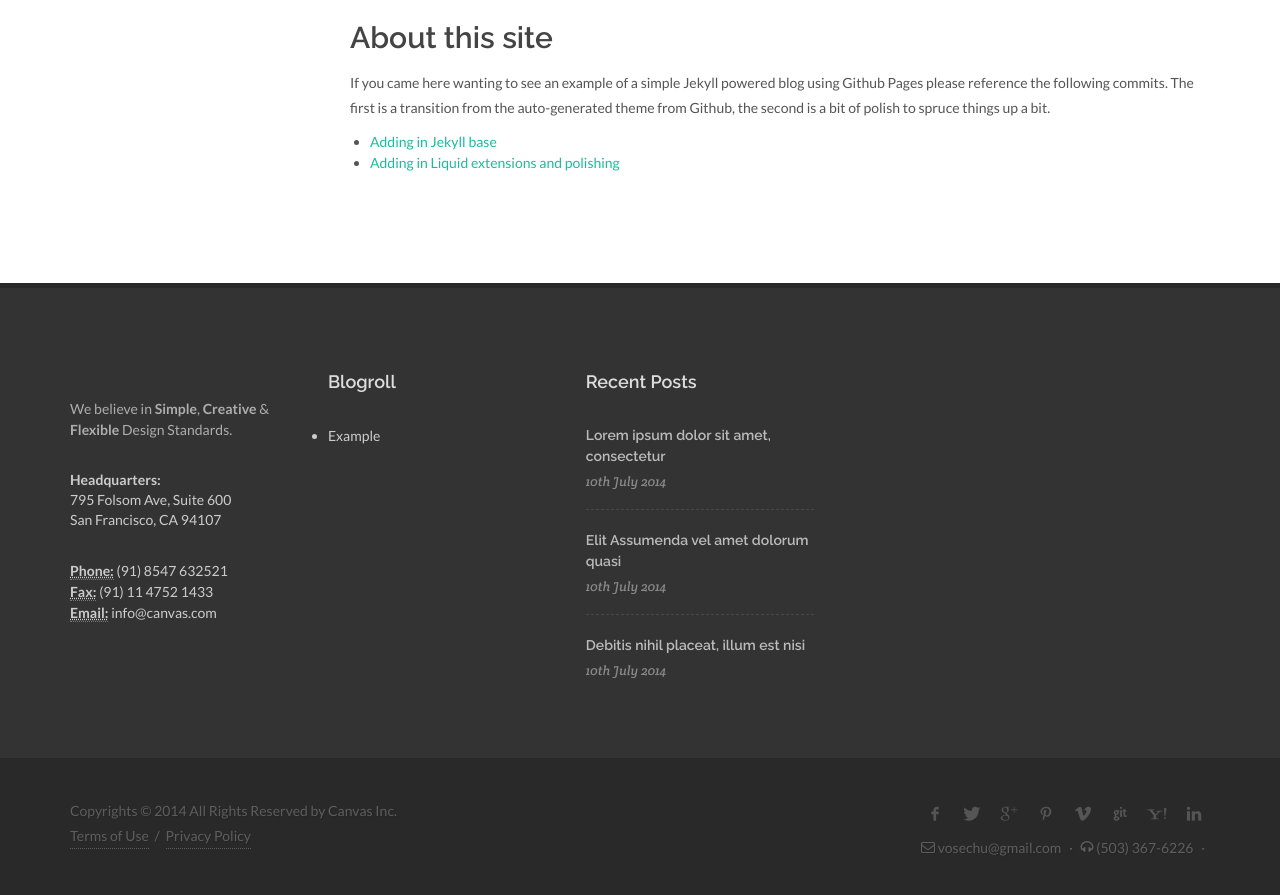
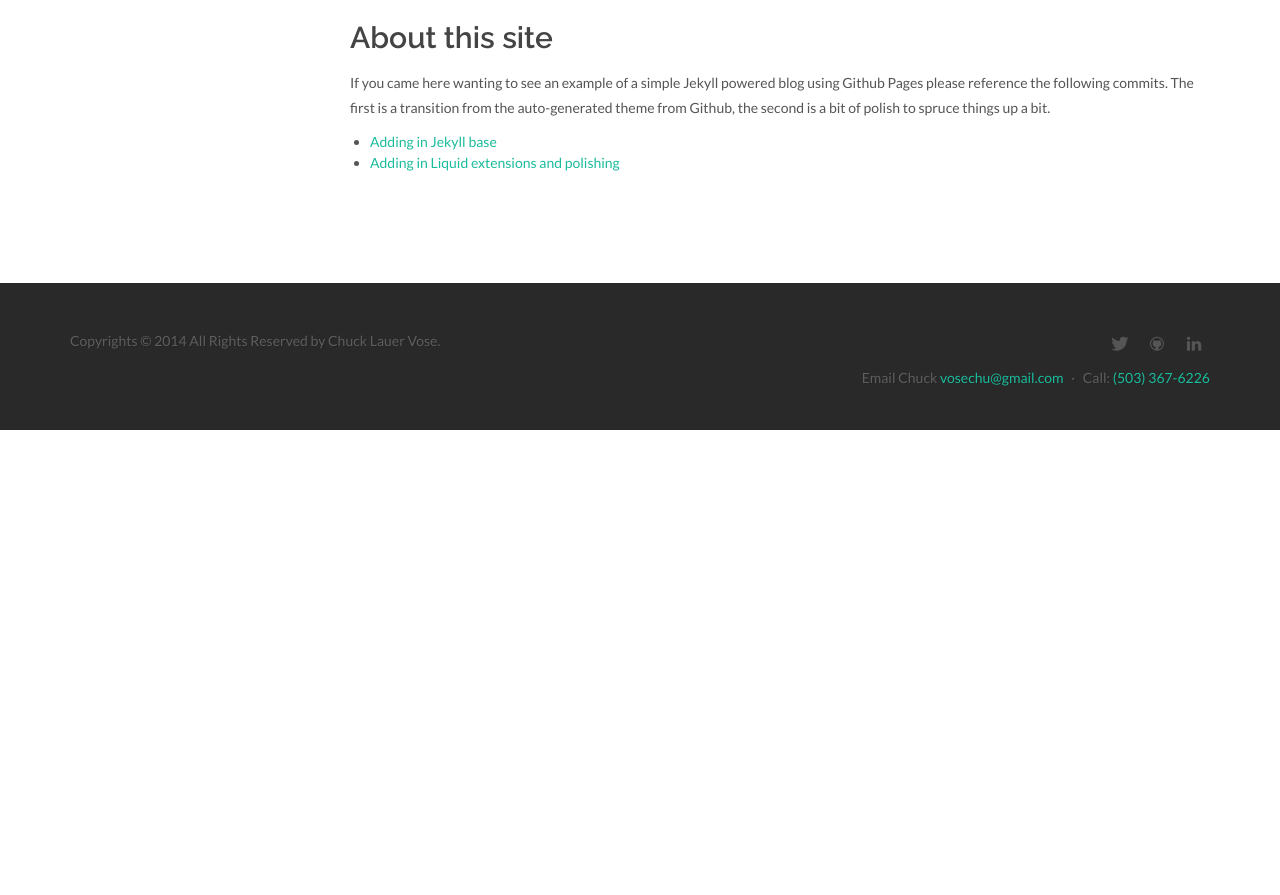
Before and after one commit to vosechu/vosechu.github.io, a Jekyll site: the page built from index.html, in a window 1280 px wide and 900 px high, scrolled down 716 px. Shown: the top 895 px of the window. Built offline with Jekyll 4.4.1, drawn with Linux system fonts in a browser that asks for light colours; Markdown is read by kramdown in place of the engine named in the settings; after the commit the page ends 1146 px from its top, so only the background shows below that.

Commit message:
update footer

```diff
--- a/_layouts/default.html
+++ b/_layouts/default.html
@@ -95,125 +95,29 @@
     </section><!-- #content end -->
     <!-- Footer ============================================= -->
     <footer id="footer" class="dark">
-      <div class="container">
-        <!-- Footer Widgets ============================================= -->
-        <div class="footer-widgets-wrap clearfix">
-          <div class="col_two_third">
-            <div class="col_one_third">
-              <div class="widget clearfix">
-                <img src="" alt="" class="footer-logo">
-                <p>We believe in <strong>Simple</strong>, <strong>Creative</strong> &amp; <strong>Flexible</strong> Design Standards.</p>
-                <div>
-                  <address>
-                    <strong>Headquarters:</strong><br>
-                    795 Folsom Ave, Suite 600<br>
-                    San Francisco, CA 94107<br>
-                  </address>
-                  <abbr title="Phone Number"><strong>Phone:</strong></abbr> (91) 8547 632521<br>
-                  <abbr title="Fax"><strong>Fax:</strong></abbr> (91) 11 4752 1433<br>
-                  <abbr title="Email Address"><strong>Email:</strong></abbr> info@canvas.com
-                </div>
-              </div>
-            </div>
-            <div class="col_one_third">
-              <div class="widget clearfix">
-                <h4>Blogroll</h4>
-                <ul>
-                  <li><a href="http://example.com/">Example</a></li>
-                </ul>
-              </div>
-            </div>
-            <div class="col_one_third col_last">
-              <div class="widget clearfix">
-                <h4>Recent Posts</h4>
-                <div id="post-list-footer">
-                  <div class="spost clearfix">
-                    <div class="entry-c">
-                      <div class="entry-title">
-                        <h4><a href="#">Lorem ipsum dolor sit amet, consectetur</a></h4>
-                      </div>
-                      <ul class="entry-meta">
-                        <li>10th July 2014</li>
-                      </ul>
-                    </div>
-                  </div>
-                  <div class="spost clearfix">
-                    <div class="entry-c">
-                      <div class="entry-title">
-                        <h4><a href="#">Elit Assumenda vel amet dolorum quasi</a></h4>
-                      </div>
-                      <ul class="entry-meta">
-                        <li>10th July 2014</li>
-                      </ul>
-                    </div>
-                  </div>
-                  <div class="spost clearfix">
-                    <div class="entry-c">
-                      <div class="entry-title">
-                        <h4><a href="#">Debitis nihil placeat, illum est nisi</a></h4>
-                      </div>
-                      <ul class="entry-meta">
-                        <li>10th July 2014</li>
-                      </ul>
-                    </div>
-                  </div>
-                </div>
-              </div>
-            </div>
-          </div>
-          <div class="col_one_third col_last">
-            <div class="widget clearfix" style="margin-bottom: -20px;">
-              <div class="row">
-
-              </div>
-            </div>
-          </div>
-        </div><!-- .footer-widgets-wrap end -->
-      </div>
       <!-- Copyrights ============================================= -->
       <div id="copyrights">
         <div class="container clearfix">
           <div class="col_half">
-            Copyrights &copy; 2014 All Rights Reserved by Canvas Inc.<br>
-            <div class="copyright-links"><a href="#">Terms of Use</a> / <a href="#">Privacy Policy</a></div>
+            Copyrights &copy; 2014 All Rights Reserved by Chuck Lauer Vose.<br>
           </div>
           <div class="col_half col_last tright">
             <div class="fright clearfix">
-              <a href="#" class="social-icon si-small si-borderless si-facebook">
-                <i class="icon-facebook"></i>
-                <i class="icon-facebook"></i>
-              </a>
-              <a href="#" class="social-icon si-small si-borderless si-twitter">
+              <a href="http://twitter.com/vosechu" class="social-icon si-small si-borderless si-twitter">
                 <i class="icon-twitter"></i>
                 <i class="icon-twitter"></i>
               </a>
-              <a href="#" class="social-icon si-small si-borderless si-gplus">
-                <i class="icon-gplus"></i>
-                <i class="icon-gplus"></i>
+              <a href="http://github.com/vosechu" class="social-icon si-small si-borderless si-github">
+                <i class="icon-github-circled"></i>
+                <i class="icon-github-circled"></i>
               </a>
-              <a href="#" class="social-icon si-small si-borderless si-pinterest">
-                <i class="icon-pinterest"></i>
-                <i class="icon-pinterest"></i>
-              </a>
-              <a href="#" class="social-icon si-small si-borderless si-vimeo">
-                <i class="icon-vimeo"></i>
-                <i class="icon-vimeo"></i>
-              </a>
-              <a href="#" class="social-icon si-small si-borderless si-github">
-                <i class="icon-github"></i>
-                <i class="icon-github"></i>
-              </a>
-              <a href="#" class="social-icon si-small si-borderless si-yahoo">
-                <i class="icon-yahoo"></i>
-                <i class="icon-yahoo"></i>
-              </a>
-              <a href="#" class="social-icon si-small si-borderless si-linkedin">
+              <a href="http://linkedin.com/in/vosechu" class="social-icon si-small si-borderless si-linkedin">
                 <i class="icon-linkedin"></i>
                 <i class="icon-linkedin"></i>
               </a>
             </div>
             <div class="clear"></div>
-            <i class="icon-envelope2"></i> vosechu@gmail.com <span class="middot">&middot;</span> <i class="icon-headphones"></i> (503) 367-6226 <span class="middot">&middot;</span>
+            Email Chuck <a href="mailto:vosechu@gmail.com">vosechu@gmail.com</a> <span class="middot">&middot;</span> Call: <a href="tel:5033676226">(503) 367-6226</a>
           </div>
         </div>
       </div><!-- #copyrights end -->
```
